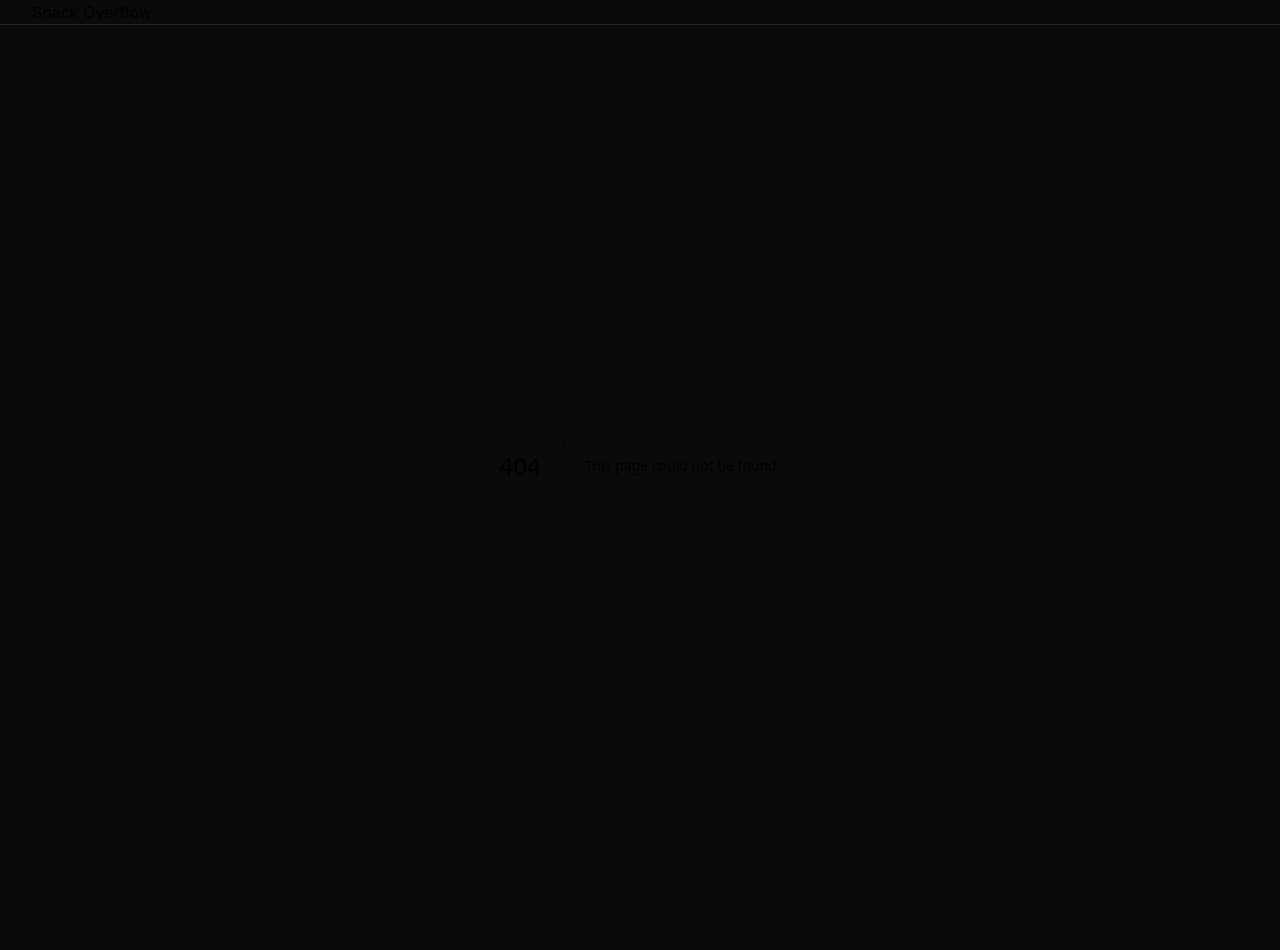
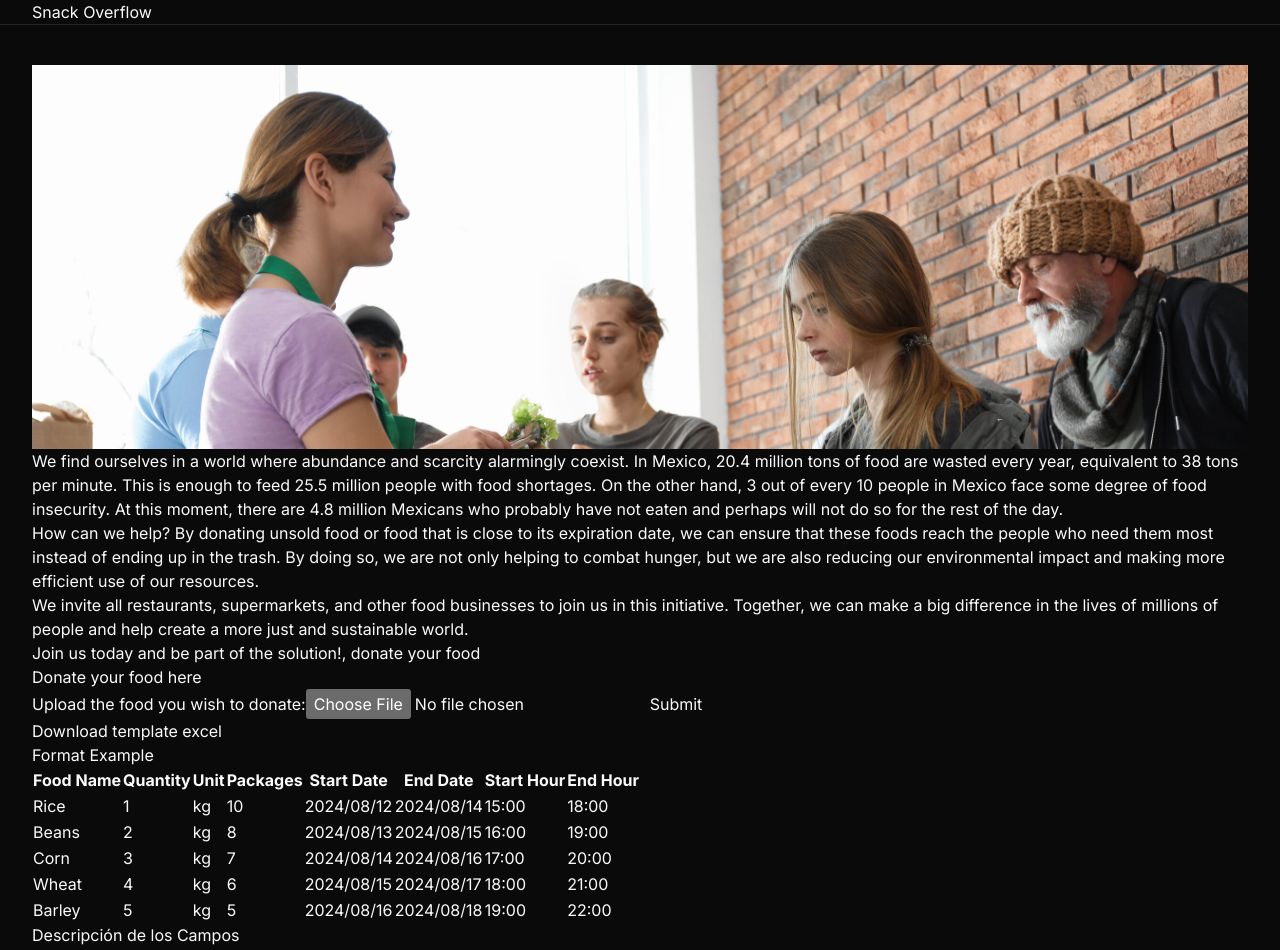
Before and after one commit to yeicobF/snack-overflow, a Next.js app: page /providers in a window 1280 px wide. Before the commit this address had no page. Shown: the top 950 px of the page. Before the commit the page ends 905 px from the top, so only its background shows below. Built offline with nearby package versions, Linux system fonts and the light colour scheme.

Commit message:
home page providers

```diff
--- /dev/null
+++ b/app/providers/page.tsx
@@ -0,0 +1,109 @@
+import Image from "next/image";
+import {ExcelUploadForm} from "@/components/excel-upload-form"
+
+export default function Home() {
+    return (
+        <div>
+            <div>
+                <Image height="200" width="1280" src="/img/feeding-people.jpg" alt="Feeding People" className="h-96 w-full object-cover object-top p-0"/>
+            </div>
+            <div>
+                <p>We find ourselves in a world where abundance and scarcity alarmingly coexist. In Mexico, 20.4 million tons of food are wasted every year, equivalent to 38 tons per minute. This is enough to feed 25.5 million people with food shortages. On the other hand, 3 out of every 10 people in Mexico face some degree of food insecurity. At this moment, there are 4.8 million Mexicans who probably have not eaten and perhaps will not do so for the rest of the day.</p>
+                <p>How can we help? By donating unsold food or food that is close to its expiration date, we can ensure that these foods reach the people who need them most instead of ending up in the trash. By doing so, we are not only helping to combat hunger, but we are also reducing our environmental impact and making more efficient use of our resources.</p>
+                <p>We invite all restaurants, supermarkets, and other food businesses to join us in this initiative. Together, we can make a big difference in the lives of millions of people and help create a more just and sustainable world.</p>
+                <p>Join us today and be part of the solution!, <span>donate your food</span></p>
+            </div>
+            <div>
+                <h2>Donate your food here</h2>
+                <div>
+                    <ExcelUploadForm />
+                    <a href="/files/food-supply-template.xlsx" download={true}>
+                        Download template excel
+                    </a>
+                </div>
+                <div>
+                    <h4>Format Example</h4>
+                    <table>
+                        <thead>
+                            <tr>
+                                <th>Food Name</th>
+                                <th>Quantity</th>
+                                <th>Unit</th>
+                                <th>Packages</th>
+                                <th>Start Date</th>
+                                <th>End Date</th>
+                                <th>Start Hour</th>
+                                <th>End Hour</th>
+                            </tr>
+                        </thead>
+                        <tbody>
+                            <tr>
+                                <td>Rice</td>
+                                <td>1</td>
+                                <td>kg</td>
+                                <td>10</td>
+                                <td>2024/08/12</td>
+                                <td>2024/08/14</td>
+                                <td>15:00</td>
+                                <td>18:00</td>
+                            </tr>
+                            <tr>
+                                <td>Beans</td>
+                                <td>2</td>
+                                <td>kg</td>
+                                <td>8</td>
+                                <td>2024/08/13</td>
+                                <td>2024/08/15</td>
+                                <td>16:00</td>
+                                <td>19:00</td>
+                            </tr>
+                            <tr>
+                                <td>Corn</td>
+                                <td>3</td>
+                                <td>kg</td>
+                                <td>7</td>
+                                <td>2024/08/14</td>
+                                <td>2024/08/16</td>
+                                <td>17:00</td>
+                                <td>20:00</td>
+                            </tr>
+                            <tr>
+                                <td>Wheat</td>
+                                <td>4</td>
+                                <td>kg</td>
+                                <td>6</td>
+                                <td>2024/08/15</td>
+                                <td>2024/08/17</td>
+                                <td>18:00</td>
+                                <td>21:00</td>
+                            </tr>
+                            <tr>
+                                <td>Barley</td>
+                                <td>5</td>
+                                <td>kg</td>
+                                <td>5</td>
+                                <td>2024/08/16</td>
+                                <td>2024/08/18</td>
+                                <td>19:00</td>
+                                <td>22:00</td>
+                            </tr>
+                        </tbody>
+                    </table>
+                </div>
+                <div>
+                    <h4>Descripción de los Campos</h4>
+                    <ul>
+                        <li><b>Food Name</b>: This is the name of the food to be donated. For example, it can be rice, beans, corn, etc.</li>
+                        <li><b>Quantity</b>: This is the total amount of food to be donated. For example, if you have 1 kg of rice, then the amount would be 1.</li>
+                        <li><b>Unit</b>: This is the unit of measure for the amount of food to be donated. For example, if you have 1 kg of rice, then the unit would be kg.</li>
+                        <li><b>Packages</b>: This is the total number of food packages to be donated. For example, if you have 10 packages of 1 kg of rice each, then the packages would be 10.</li>
+                        <li><b>Start Date</b>: This is the start date on which the food can be collected. For example, if you are going to start donating the food on August 12, 2024, then the start date would be 2024/08/12.</li>
+                        <li><b>End Date</b>: This is the end date by which the food can be collected. For example, if you are going to finish donating the food on August 14, 2024, then the end date would be 2024/08/14.</li>
+                        <li><b>Start Hour</b>: This is the start time of the day at which the food can be collected. For example, if you can distribute the food starting at 3:00 pm, then the start time would be 15:00.</li>
+                        <li><b>End Hour</b>: This is the latest time of the day that food can be collected. For example, if you stop distributing food after 8:00 p.m., then the start time would be 20:00.</li>
+                    </ul>
+                </div>
+            </div>
+        </div>
+    )
+}
--- /dev/null
+++ b/components/excel-upload-form.jsx
@@ -0,0 +1,26 @@
+"use client"
+import React, { useState } from 'react';
+
+export const ExcelUploadForm = () => {
+
+    const [file, setFile] = useState(null);
+
+    const handleFileChange = (event) => {
+        setFile(event.target.files[0]);
+    };
+
+    const handleSubmit = (event) => {
+        event.preventDefault();
+        console.log(file);
+    };
+
+    return (
+        <form onSubmit={handleSubmit}>
+            <label>
+                Upload the food you wish to donate:
+                <input type="file" accept=".xlsx, .xls" onChange={handleFileChange} />
+            </label>
+            <button type="submit">Submit</button>
+        </form>
+    );
+};
```
Also changed, not shown: public/img/feeding-people.jpg (added).
